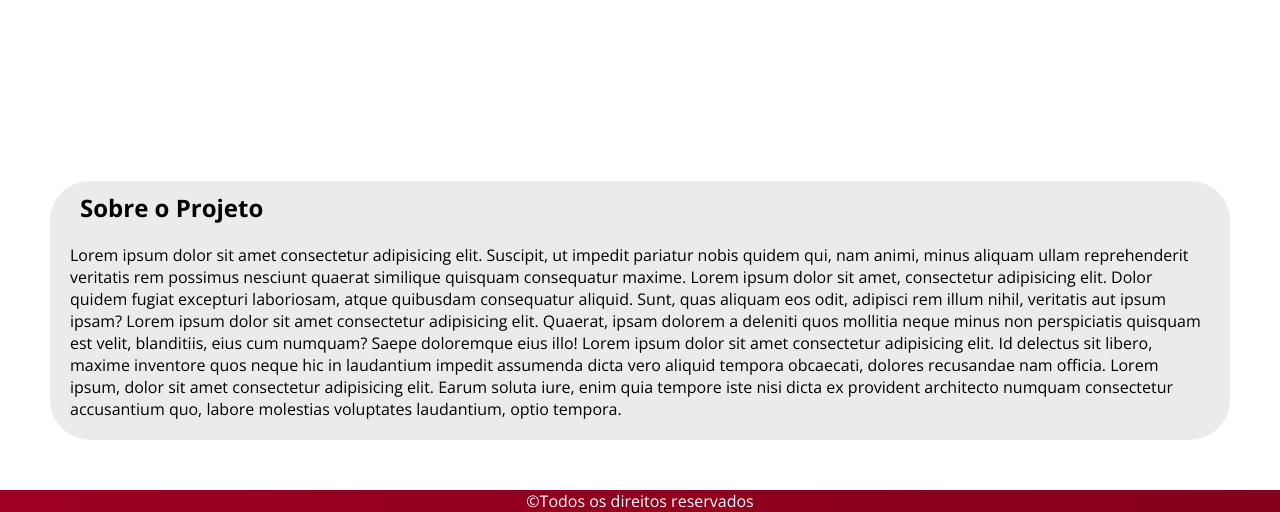
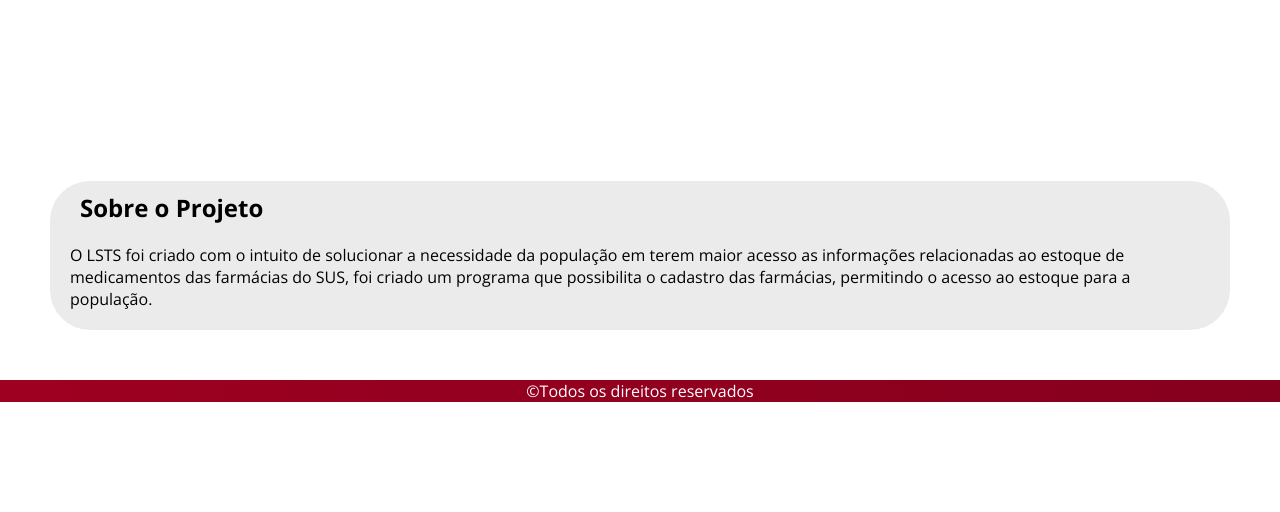
Before and after one commit to Gater73/LSTS, a Flask app: page /units in a window 1280 px wide. Shown: the part 565-1077 px from the top of the page. After the commit the page ends 967 px from the top, so only its background shows below. Run offline with Flask 2, Linux system fonts and the light colour scheme.

Commit message:
Update drugs.html

```diff
--- a/templates/drugs.html
+++ b/templates/drugs.html
@@ -47,7 +47,7 @@
         <section class="about-us">
             <article>
                 <h2>Sobre o Projeto</h2>
-                <p>Lorem ipsum dolor sit amet consectetur adipisicing elit. Suscipit, ut impedit pariatur nobis quidem qui, nam animi, minus aliquam ullam reprehenderit veritatis rem possimus nesciunt quaerat similique quisquam consequatur maxime. Lorem ipsum dolor sit amet, consectetur adipisicing elit. Dolor quidem fugiat excepturi laboriosam, atque quibusdam consequatur aliquid. Sunt, quas aliquam eos odit, adipisci rem illum nihil, veritatis aut ipsum ipsam? Lorem ipsum dolor sit amet consectetur adipisicing elit. Quaerat, ipsam dolorem a deleniti quos mollitia neque minus non perspiciatis quisquam est velit, blanditiis, eius cum numquam? Saepe doloremque eius illo! Lorem ipsum dolor sit amet consectetur adipisicing elit. Id delectus sit libero, maxime inventore quos neque hic in laudantium impedit assumenda dicta vero aliquid tempora obcaecati, dolores recusandae nam officia. Lorem ipsum, dolor sit amet consectetur adipisicing elit. Earum soluta iure, enim quia tempore iste nisi dicta ex provident architecto numquam consectetur accusantium quo, labore molestias voluptates laudantium, optio tempora.</p>
+                <p>O LSTS foi criado com o intuito de solucionar a necessidade da população em terem maior acesso as informações relacionadas ao estoque de medicamentos das farmácias do SUS, foi criado um programa que possibilita o cadastro das farmácias, permitindo o acesso ao estoque para a população.</p>
             </article>
         </section>
     </main>
```
